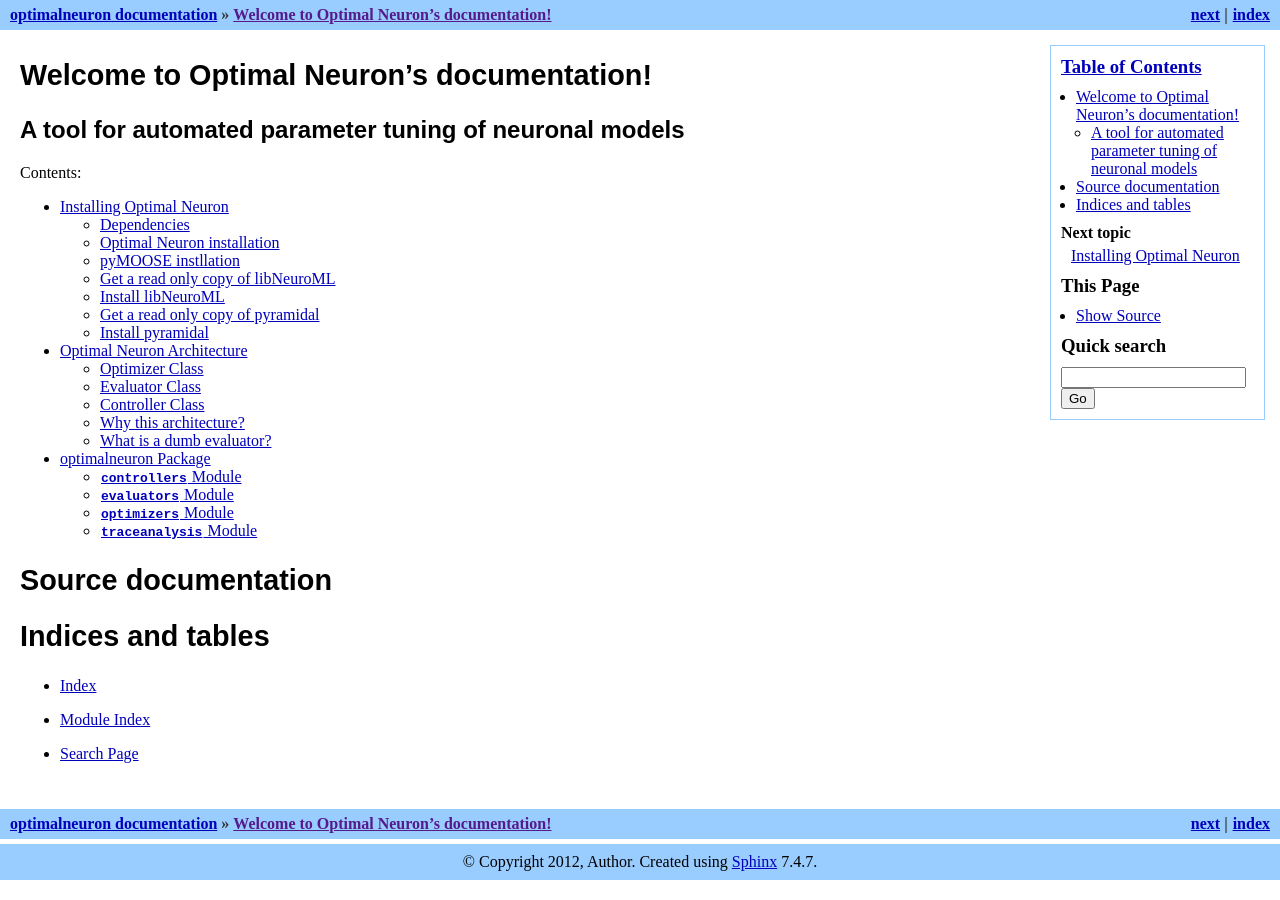
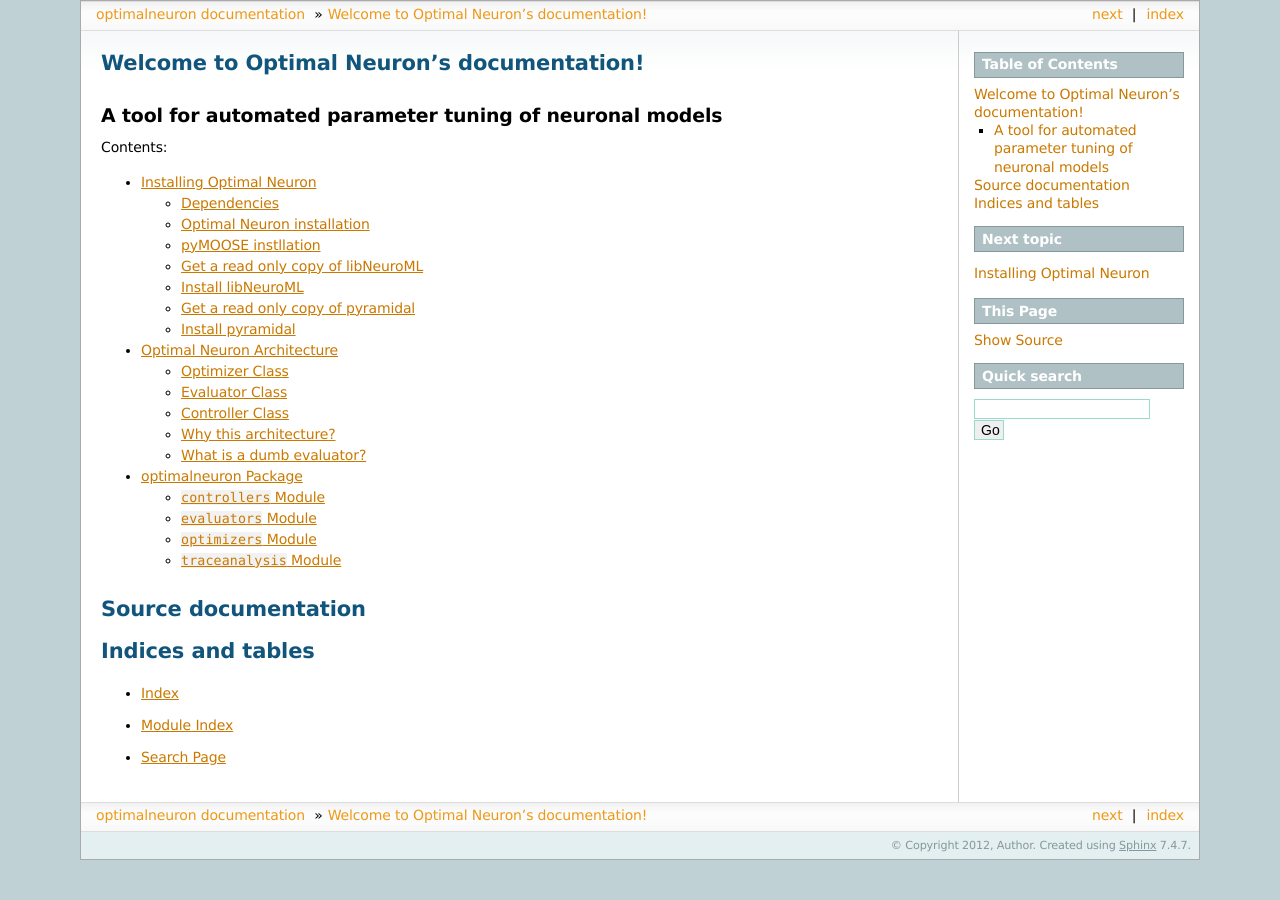
Before and after one commit to NeuralEnsemble/neurotune, a Sphinx documentation site: the page built from doc/index.rst, in a window 1280 px wide. Built offline with Sphinx 7.4.7, drawn with Linux system fonts in a browser that asks for light colours; pages that are not in the unit, such as notebooks, are missing from menus.

Commit message:
Update doc/conf.py

```diff
--- a/doc/conf.py
+++ b/doc/conf.py
@@ -92,7 +92,7 @@ pygments_style = 'sphinx'
 
 # The theme to use for HTML and HTML Help pages.  See the documentation for
 # a list of builtin themes.
-html_theme = 'traditional'
+html_theme = 'sphinxdoc'
 
 # Theme options are theme-specific and customize the look and feel of a theme
 # further.  For a list of options available for each theme, see the
```
